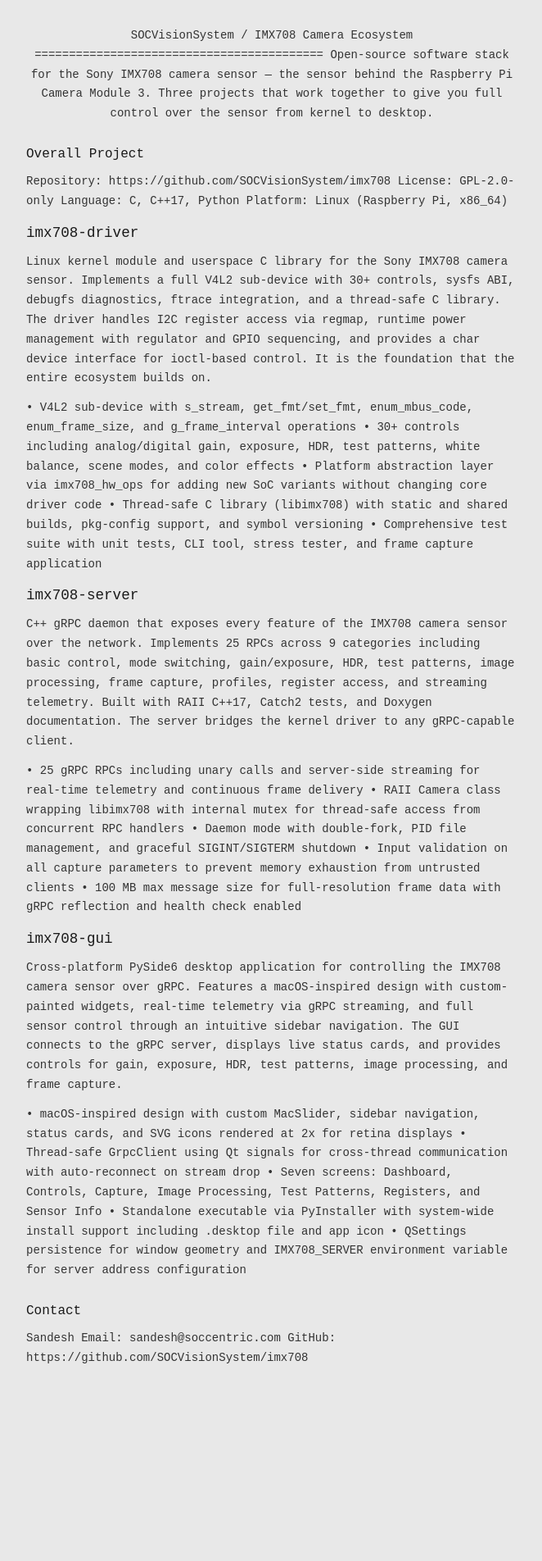
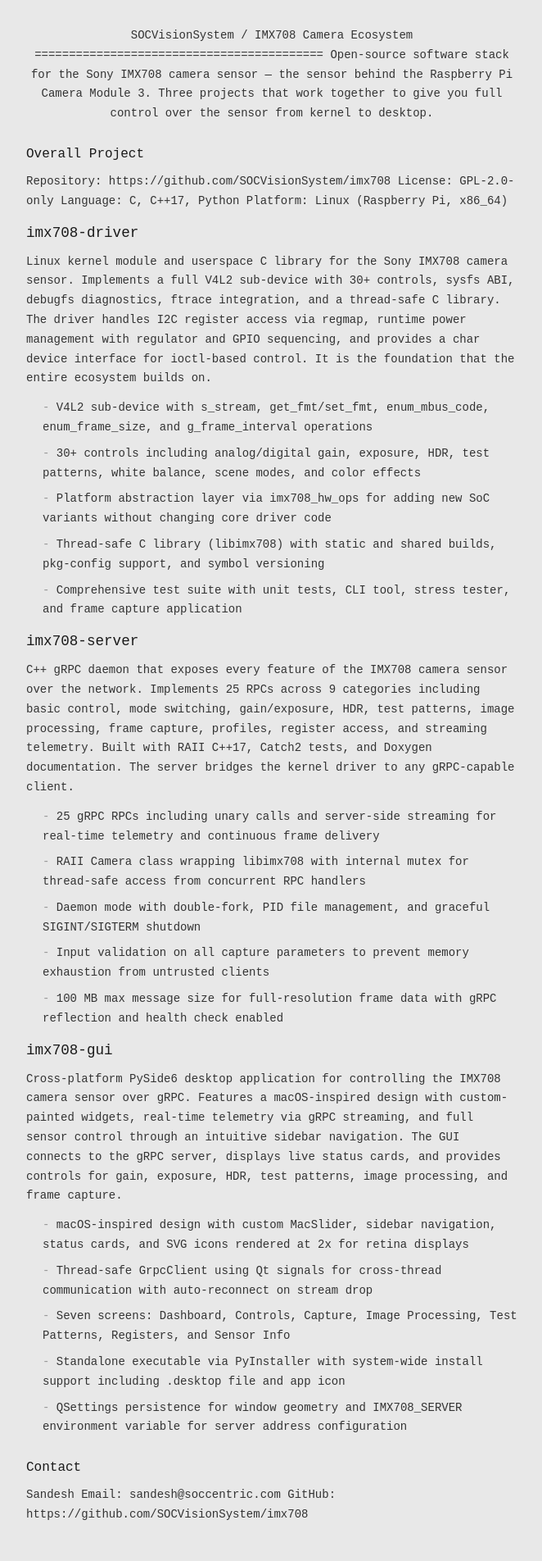
Before and after one commit to SOCVisionSystem/imx708, a Jekyll site: the page built from docs/index.md, in a window 1280 px wide. Shown: the whole page at 82% size, without its empty margins (308-970 px from the left). Built offline with Jekyll 4.4.1, drawn with Linux system fonts in a browser that asks for light colours; before the commit the page ends 1713 px from its top, so only the background shows below that.

Commit message:
fix bullet formatting with proper markdown list syntax

```diff
--- a/docs/assets/css/style.css
+++ b/docs/assets/css/style.css
@@ -25,9 +25,21 @@ h2 { color: #1a1a1a; font-size: 1rem; font-weight: 400; margin: 1.5rem 0 0.5rem;
 
 p { margin-bottom: 0.75rem; }
 
-ul { margin: 0.5rem 0; padding-left: 1.25rem; list-style: none; }
-li { margin-bottom: 0.4rem; }
-li::before { content: "• "; color: #999; }
+ul {
+  margin: 0.5rem 0 0.75rem 1.25rem;
+  padding: 0;
+  list-style: none;
+}
+
+li {
+  margin-bottom: 0.5rem;
+  padding-left: 0;
+}
+
+li::before {
+  content: "- ";
+  color: #999;
+}
 
 hr { border: none; border-top: 1px solid #ccc; margin: 1.5rem 0; }
 
--- a/docs/index.md
+++ b/docs/index.md
@@ -35,15 +35,15 @@ power management with regulator and GPIO sequencing, and provides a
 char device interface for ioctl-based control. It is the foundation
 that the entire ecosystem builds on.
 
-  • V4L2 sub-device with s_stream, get_fmt/set_fmt, enum_mbus_code,
+  - V4L2 sub-device with s_stream, get_fmt/set_fmt, enum_mbus_code,
     enum_frame_size, and g_frame_interval operations
-  • 30+ controls including analog/digital gain, exposure, HDR, test
+  - 30+ controls including analog/digital gain, exposure, HDR, test
     patterns, white balance, scene modes, and color effects
-  • Platform abstraction layer via imx708_hw_ops for adding new SoC
+  - Platform abstraction layer via imx708_hw_ops for adding new SoC
     variants without changing core driver code
-  • Thread-safe C library (libimx708) with static and shared builds,
+  - Thread-safe C library (libimx708) with static and shared builds,
     pkg-config support, and symbol versioning
-  • Comprehensive test suite with unit tests, CLI tool, stress tester,
+  - Comprehensive test suite with unit tests, CLI tool, stress tester,
     and frame capture application
 
 
@@ -58,15 +58,15 @@ and streaming telemetry. Built with RAII C++17, Catch2 tests, and
 Doxygen documentation. The server bridges the kernel driver to any
 gRPC-capable client.
 
-  • 25 gRPC RPCs including unary calls and server-side streaming for
+  - 25 gRPC RPCs including unary calls and server-side streaming for
     real-time telemetry and continuous frame delivery
-  • RAII Camera class wrapping libimx708 with internal mutex for
+  - RAII Camera class wrapping libimx708 with internal mutex for
     thread-safe access from concurrent RPC handlers
-  • Daemon mode with double-fork, PID file management, and graceful
+  - Daemon mode with double-fork, PID file management, and graceful
     SIGINT/SIGTERM shutdown
-  • Input validation on all capture parameters to prevent memory
+  - Input validation on all capture parameters to prevent memory
     exhaustion from untrusted clients
-  • 100 MB max message size for full-resolution frame data with
+  - 100 MB max message size for full-resolution frame data with
     gRPC reflection and health check enabled
 
 
@@ -81,15 +81,15 @@ The GUI connects to the gRPC server, displays live status cards,
 and provides controls for gain, exposure, HDR, test patterns, image
 processing, and frame capture.
 
-  • macOS-inspired design with custom MacSlider, sidebar navigation,
+  - macOS-inspired design with custom MacSlider, sidebar navigation,
     status cards, and SVG icons rendered at 2x for retina displays
-  • Thread-safe GrpcClient using Qt signals for cross-thread
+  - Thread-safe GrpcClient using Qt signals for cross-thread
     communication with auto-reconnect on stream drop
-  • Seven screens: Dashboard, Controls, Capture, Image Processing,
+  - Seven screens: Dashboard, Controls, Capture, Image Processing,
     Test Patterns, Registers, and Sensor Info
-  • Standalone executable via PyInstaller with system-wide install
+  - Standalone executable via PyInstaller with system-wide install
     support including .desktop file and app icon
-  • QSettings persistence for window geometry and IMX708_SERVER
+  - QSettings persistence for window geometry and IMX708_SERVER
     environment variable for server address configuration
 
 
```
